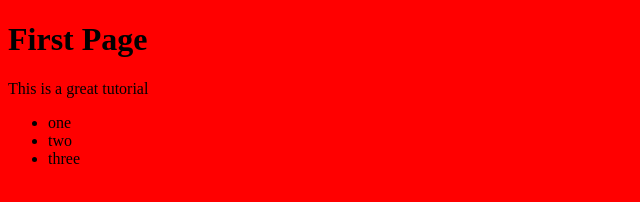
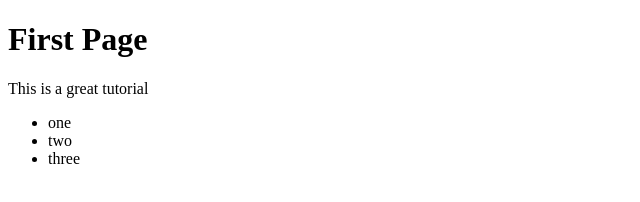
Before and after one commit to rcoleman1/git-course2, a plain HTML site: page index.html in a window 1280 px wide. Shown: the whole page, without its empty margins (0-640 px from the left). Drawn offline with Linux system fonts and the light colour scheme.

Commit message:
Committing changes

```diff
--- a/css/main.css
+++ /dev/null
@@ -1,4 +0,0 @@
-body{
-  background: red;
-
-}
--- a/index.html
+++ b/index.html
@@ -4,7 +4,6 @@
   <meta charset="UTF-8">
   <meta name="viewport" content="width=device-width, initial-scale=1.0">
   <meta http-equiv="X-UA-Compatible" content="ie=edge">
-  <link rel="stylesheet" href="/css/main.css">
   <title>Document</title>
 </head>
 <body>
```
